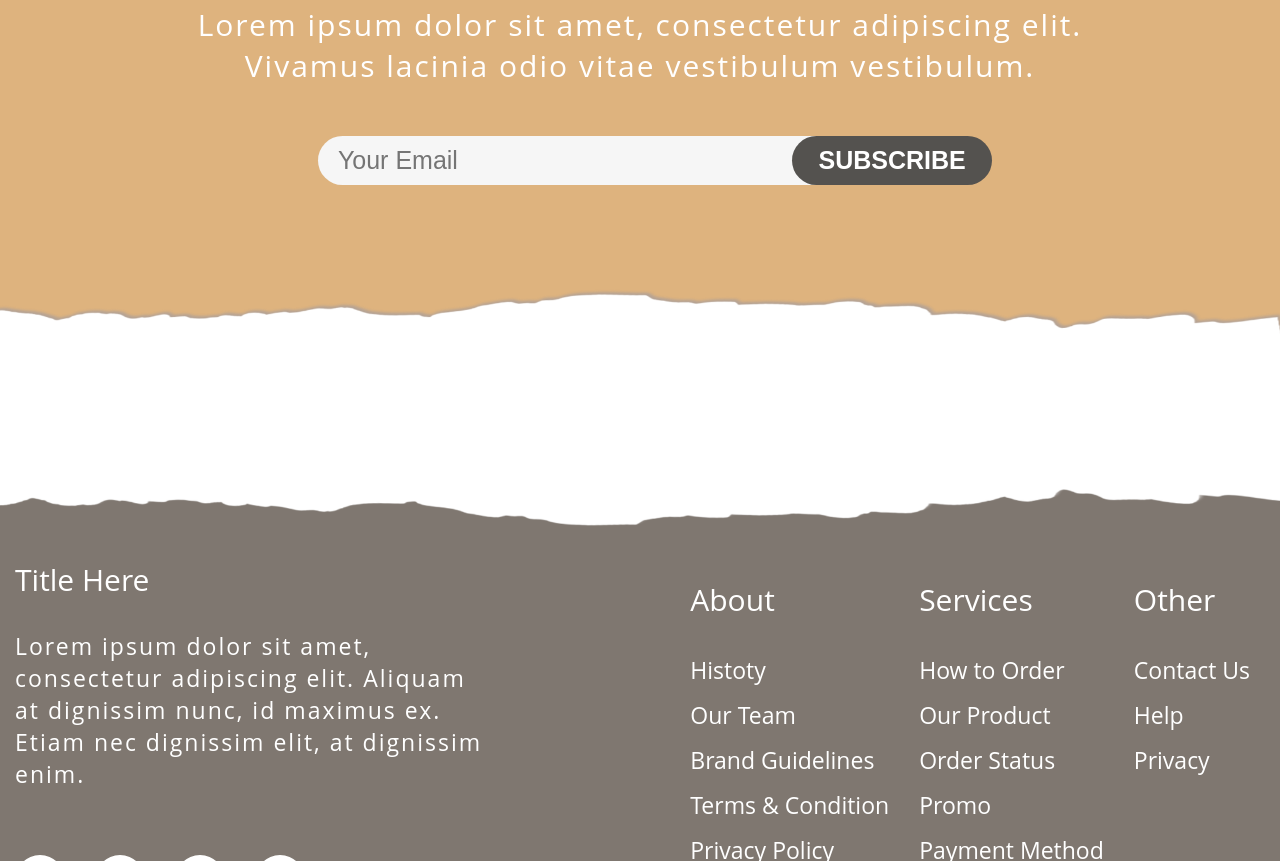
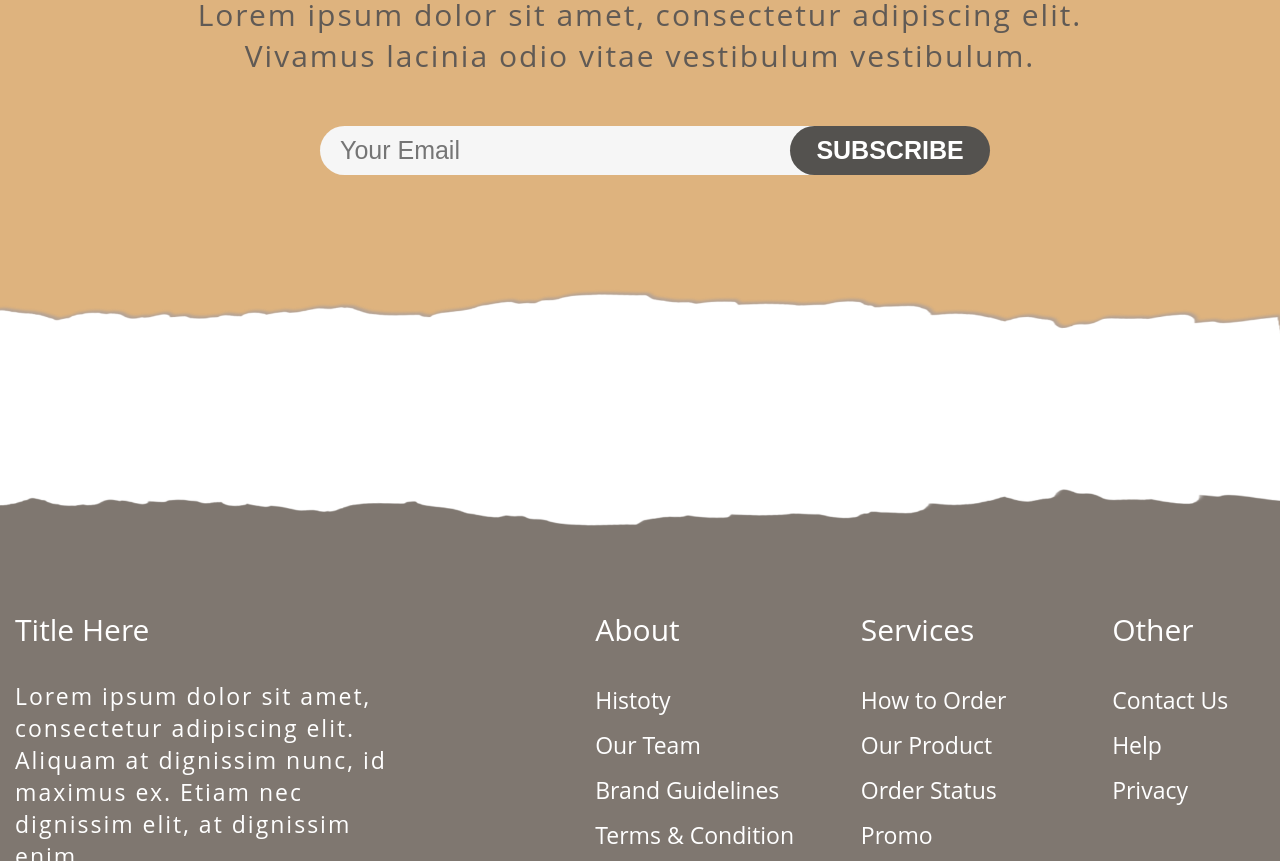
Before and after one commit to saburchik/landing-page-hiking, a website: page #src/index.html in a window 1280 px wide. Shown: the part 6150-7011 px from the top of the page. Drawn offline with nearby package versions, Linux system fonts and the light colour scheme; files that its build step writes are made by us from their sources; a web font is replaced by a local one.

Commit message:
debug footer

```diff
--- a/#src/_footer.html
+++ b/#src/_footer.html
@@ -1,10 +1,11 @@
 <footer class="footer">
     <div class="frame__top"><img class="frame__image" src="img/shape-top.png"></div>
 
-    <div class="footer__wrapper">
+
     <div class="container">
-            <div class="footer__row">
-                <div class="footer__block">
+        <div class="footer__content">
+
+            <div class="footer__col footer__col--one">
                 <h4 class="title footer__title">Title Here</h4>
                 <div class="footer__item">
                     <p class="description footer__description">Lorem ipsum dolor sit amet,
@@ -22,27 +23,28 @@
                         </a></div>
                 </div>
             </div>
-                <div class="footer__block">
-                    <div class="footer__object">
+
+            <div class="footer__col footer__col--two">
                 <h4 class="title footer__title">About</h4>
                 <div class="footer__item">
                     <a class="footer__link" href="">Histoty</a><a class="footer__link" href="">Our Team</a><a
                         class="footer__link" href="">Brand
-                                Guidelines</a><a class="footer__link" href="">Terms & Condition</a><a
-                                class="footer__link" href="">Privacy Policy</a>
+                        Guidelines</a><a class="footer__link" href="">Terms & Condition</a><a class="footer__link"
+                        href="">Privacy Policy</a>
                 </div>
             </div>
-                    <div class="footer__object">
+
+            <div class="footer__col footer__col--three">
                 <h4 class="title footer__title">Services</h4>
                 <div class="footer__item">
                     <a class="footer__link" href="">How to Order</a><a class="footer__link" href="">Our
                         Product</a><a class="footer__link" href="">Order
-                                Status</a><a class="footer__link" href="">Promo</a><a class="footer__link"
-                                href="">Payment
+                        Status</a><a class="footer__link" href="">Promo</a><a class="footer__link" href="">Payment
                         Method</a>
                 </div>
             </div>
-                    <div class="footer__object">
+
+            <div class="footer__col footer__col--four">
                 <h4 class="title footer__title">Other</h4>
                 <div class="footer__item">
                     <a class="footer__link" href="">Contact Us</a><a class="footer__link" href="">Help</a><a
@@ -51,6 +53,4 @@
             </div>
         </div>
     </div>
-        </div>
-    </div>
 </footer>
--- a/#src/_main.html
+++ b/#src/_main.html
@@ -168,16 +168,15 @@
             <div class="container">
                 <div class="textual-area">
                     <h1 class="title email__title">Title Here</h1>
-                    <h3 class="description">Lorem ipsum dolor sit amet, consectetur adipiscing elit. Vivamus lacinia
+                    <h3 class="description email__description">Lorem ipsum dolor sit amet, consectetur adipiscing elit.
+                        Vivamus lacinia
                         odio vitae vestibulum
                         vestibulum. </h3>
                 </div>
-                <div class="email__sub">
-                    <form class="subscribe">
-                        <input type="email" name="email" placeholder="Your Email">
-                        <button class="button email__button" type="submit">SUBSCRIBE</button>
-                    </form>
-                </div>
+                <form class="subscribe">
+                    <input class="subscribe__input" type="email" name="email" placeholder="Your Email">
+                    <button class="button email__button" type="submit">SUBSCRIBE</button>
+                </form>
             </div>
         </div>
     </section>
--- a/#src/scss/style.scss
+++ b/#src/scss/style.scss
@@ -824,21 +824,20 @@ picture {
     text-align: center;
 }
 
-.email__sub {
+.subscribe {
     display: flex;
     justify-content: center;
     align-items: center;
+    width: 100%;
+
+    @media (max-width: 770px) {
+        display: flex;
+        flex-direction: column;
+        align-items: center;
+    }
 }
 
-.email__title {
-    font-size: 75px;
-    margin: 0 0 70px;
-}
-
-.subscribe {
-    width: 100%;
-
-    input {
+.subscribe__input {
     font-size: 25px;
     width: 500px;
     background-color: #f6f6f6;
@@ -863,11 +862,13 @@ picture {
     }
 }
 
-    @media (max-width: 770px) {
-        display: flex;
-        flex-direction: column;
-        align-items: center;
+.email__title {
+    font-size: 75px;
+    margin: 0 0 50px 0;
 }
+
+.email__description {
+    color: #605a55;
 }
 
 .email__button {
@@ -885,60 +886,53 @@ picture {
 // block footer ____________________________________________________________________________________________________
 
 .footer {
-    display: flex;
-    flex-direction: column;
-    height: auto;
+    position: relative;
     background-color: #7f7770;
-    align-items: center;
-    position: relative;
+    padding: 200px 0 0;
 }
 
-.footer__wrapper {
-    width: 100%;
-    position: relative;
-    z-index: 5;
-    padding: 150px 0 75px;
-}
+.footer__content {
+    display: flex;
+    flex-wrap: wrap;
+    justify-content: space-between;
+    margin: 0px -15px;
+    padding-bottom: 65px;
 
-.footer__row {
-    display: flex;
-    flex-direction: row;
-    justify-content: space-between;
-
-    @media (max-width: 1160px) {
-        flex-direction: column-reverse;
+    @media (max-width: 600px) {
+        flex-direction: column;
+        justify-content: center;
         align-items: center;
+        text-align: center;
     }
 }
 
-.footer__block {
-    display: flex;
-    flex-wrap: wrap;
-
-    &:first-child {
-        width: 50%;
-
-        @media (max-width: 1160px) {
-            text-align: center;
-            display: flex;
-            justify-content: center;
+.footer__col {
+    padding: 0 15px;
 }
 
-        @media (max-width: 680px) {
+.footer__col--one {
+    flex: 15;
+
+    @media (max-width: 990px) {
+        flex: none;
+        order: 4;
         width: 100%;
     }
 }
 
-    @media (max-width: 600px) {
-        flex-direction: column;
-        text-align: center;
-    }
+.footer__col--two {
+    flex: auto;
 }
 
-.footer__object {
-    padding: 0 15px;
-    margin: 20px 0;
+.footer__col--three {
+    flex: auto;
 }
+
+.footer__col--four {
+    flex: auto;
+}
+
+
 
 .footer__item {
     display: flex;
```
Also changed, not shown: dist/css/style.css, dist/css/style.min.css, dist/index.html. Lines whose indentation alone changed are shown as unchanged.
